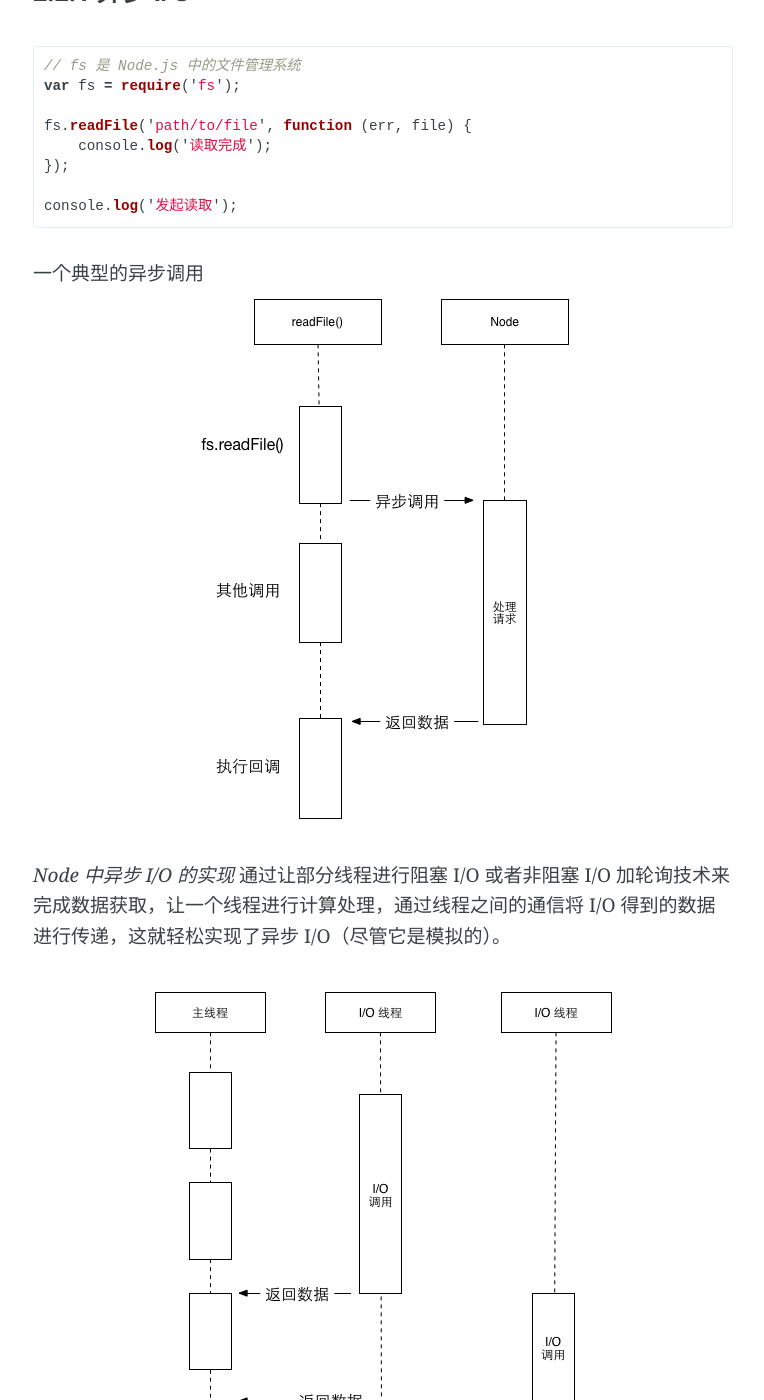
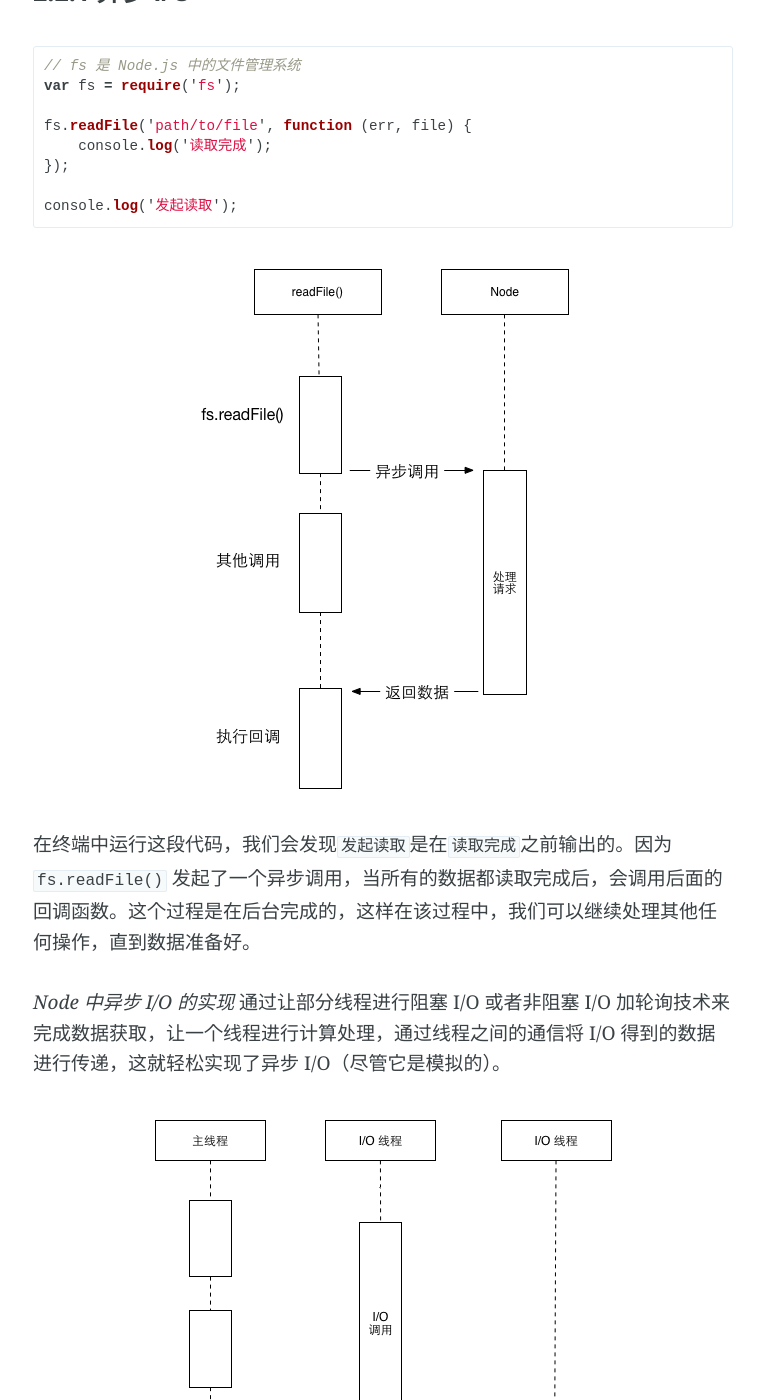
Before and after one commit to teddy1004/teddy1004.github.io, a Jekyll site: the page built from _posts/2014-7-13-NodeJS.md, in a window 1280 px wide and 1400 px high, scrolled down 2551 px. Shown: the whole window, without its empty margins (257-1021 px from the left). Built offline with Jekyll 4.4.1, drawn with Linux system fonts in a browser that asks for light colours; Markdown is read by kramdown in place of the engine named in the settings; some of the changed text lies outside the part shown.

Commit message:
modify article

````diff
--- a/_posts/2014-7-13-NodeJS.md
+++ b/_posts/2014-7-13-NodeJS.md
@@ -52,8 +52,9 @@ fs.readFile('path/to/file', function (err, file) {
 
 console.log('发起读取');
 ```
-一个典型的异步调用
-![](/images/async.png)
+![一个典型的异步调用](/images/async.png)
+
+在终端中运行这段代码，我们会发现`发起读取`是在`读取完成`之前输出的。因为 `fs.readFile()` 发起了一个异步调用，当所有的数据都读取完成后，会调用后面的回调函数。这个过程是在后台完成的，这样在该过程中，我们可以继续处理其他任何操作，直到数据准备好。
 
 *Node 中异步 I/O 的实现*
 通过让部分线程进行阻塞 I/O 或者非阻塞 I/O 加轮询技术来完成数据获取，让一个线程进行计算处理，通过线程之间的通信将 I/O 得到的数据进行传递，这就轻松实现了异步 I/O（尽管它是模拟的）。
````
Also changed, not shown: other parts of _posts/2014-7-13-NodeJS.md (+0 -3 lines).
